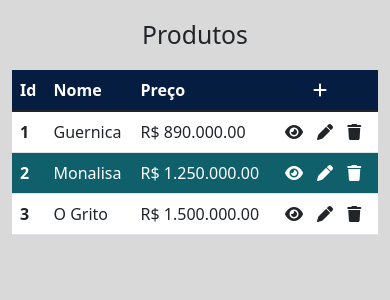
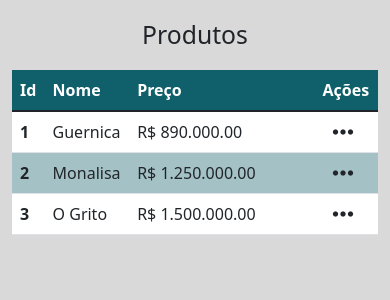
Before and after one commit to gabriellac2002/Artella, a PHP site: page /app/views/admin/adminproducts.html in a window 390 px wide. Shown: the top 300 px of the page. Run offline with PHP 8.4, Linux system fonts and the light colour scheme; some libraries are stand-ins or nearby versions.

Commit message:
Melhorando responsividade da pagina

```diff
--- a/app/views/admin/adminproducts.html
+++ b/app/views/admin/adminproducts.html
@@ -20,6 +20,9 @@
   <main>
     <div class="container-xl">
       <h2>Produtos</h2>
+      <div>
+
+      </div>
       <table class="table">
         <thead>
           <tr>
@@ -27,8 +30,9 @@
             <th scope="col">Nome</th>
             <th scope="col">Preço</th>
             <th scope="col">
-              <i style="color: #051d40;" class="fa-solid fa-plus"></i>
-              <i class="fa-solid fa-plus fa-plus-visible"></i>
+              <span style="margin-left: 50px;">
+                Ações
+              </span>
             </th>
           </tr>
         </thead>
@@ -40,10 +44,13 @@
             <td hidden>
               Guernica is a large 1937 oil painting on canvas by Spanish artist Pablo Picasso. It is one of his best-known works, regarded by many art critics as the most moving and powerful anti-war painting in history. It is exhibited in the Museo Reina Sofía in Madrid
             </td>
-            <td>
+            <td class="actions">
               <i class="fa-solid fa-eye"></i>
               <i class="fa-solid fa-pen"></i>
               <i class="fa-solid fa-trash"></i>
+            </td>
+            <td class="actionsResponsive">
+              <i style="margin-left: 60px;" class="fa-solid fa-ellipsis fa-xl"></i>
             </td>
           </tr>
           <tr id="row2">
@@ -55,10 +62,13 @@
               Considered an archetypal masterpiece of the Italian Renaissance, it has been described as "the best known, the most visited,
               the most written about, the most sung about, the most parodied work of art in the world".
             </td>
-            <td>
+            <td class="actions">
               <i class="fa-solid fa-eye"></i>
               <i class="fa-solid fa-pen"></i>
               <i class="fa-solid fa-trash"></i>
+            </td>
+            <td class="actionsResponsive">
+              <i style="margin-left: 60px;" class="fa-solid fa-ellipsis fa-xl"></i>
             </td>
           </tr>
           <tr id="row3">
@@ -70,10 +80,13 @@
               The agonized face in the painting has become
               one of the most iconic images of art, seen as symbolizing the anxiety of the human condition.
             </td>
-            <td>
+            <td class="actions">
               <i class="fa-solid fa-eye"></i>
               <i class="fa-solid fa-pen"></i>
               <i class="fa-solid fa-trash"></i>
+            </td>
+            <td class="actionsResponsive">
+              <i style="margin-left: 60px;" class="fa-solid fa-ellipsis fa-xl"></i>
             </td>
           </tr>
         </tbody>
@@ -219,6 +232,24 @@
   <button id="NewProductButton" hidden type="button" class="btn btn-primary" data-bs-toggle="modal" data-bs-target="#addModal">
     Launch demo modal
   </button>
+
+  <div id="actionsModal" class="modal" tabindex="-1">
+    <div class="modal-dialog modal-lg">
+      <div class="modal-content">
+        <div class="modal-body">
+
+        </div>
+        <div class="modal-footer">
+          <button type="button" class="btn btn-secondary" data-bs-dismiss="modal">Fechar</button>
+        </div>
+      </div>
+    </div>
+  </div>
+
+  </div>
+  <button id="NewProductButton" hidden type="button" class="btn btn-primary" data-bs-toggle="modal" data-bs-target="#actionsModal">
+    Launch demo modal
+  </button>
   </main>
   <script src="https://cdn.jsdelivr.net/npm/bootstrap@5.1.3/dist/js/bootstrap.bundle.min.js"
     integrity="sha384-ka7Sk0Gln4gmtz2MlQnikT1wXgYsOg+OMhuP+IlRH9sENBO0LRn5q+8nbTov4+1p"
--- a/public/css/adminproducts.css
+++ b/public/css/adminproducts.css
@@ -4,8 +4,7 @@ body {
 
 
 tr:nth-child(even) {
-  background-color: #0f606b !important;
-  color: white !important;
+  background-color: #A4C2C6 !important;
 }
 
 tr:nth-child(odd) {
@@ -13,14 +12,14 @@ tr:nth-child(odd) {
 }
 
 thead tr {
-  background-color: #051d40 !important;
+  background-color: #0f606b !important;
   color: white !important;
   border-bottom: 0px solid black !important;
 }
 
 i {
-  margin-left: 5px;
-  margin-right: 5px;
+  margin-left: 15px;
+  margin-right: 15px;
 }
 
 table {
@@ -126,6 +125,26 @@ h2 {
   opacity: 1;
 }
 
+.actionsResponsive {
+  display: none;
+}
+
+#modalActions {
+  position: absolute;
+  z-index: 100;
+}
+
+.modalActionsContainer {
+  width: 44px;
+  height: 68px;
+  background-color: white;
+  display: none;
+  flex-direction: column;
+  align-items: center;
+  justify-content: space-between;
+  padding: 5px;
+}
+
 @media only screen and (max-width: 600px) {
   #addModal > .modal-dialog {
     display: flex !important;
@@ -136,4 +155,13 @@ h2 {
   th {
     display: hidden !important;
   }
+
+  .actions {
+    display: none !important;
+  }
+
+  .actionsResponsive {
+    display: table-cell;
+  }
+
 }
--- a/public/js/adminProduct.js
+++ b/public/js/adminProduct.js
@@ -10,6 +10,13 @@ fa_trash.forEach(trash => {
 })
 
 const fa_eye = document.querySelectorAll('.fa-eye')
+
+const admin_responsive = document.querySelectorAll('.adminResponsive');
+admin_responsive.forEach(element => {
+  element.addEventListener('click', () => {
+    console.log(document.querySelector('#modalActions'))
+  })
+})
 
 function openViewModal(e) {
   const parent = e.target.parentElement.parentElement;
@@ -43,7 +50,7 @@ document.querySelectorAll('.fa-pen').forEach(element => {
   })
 })
 
-document.querySelector('.fa-plus-visible').addEventListener('click', () => {
+document.querySelector('.fa-plus').addEventListener('click', () => {
   document.getElementById('NewProductButton').click();
 })
 
```
